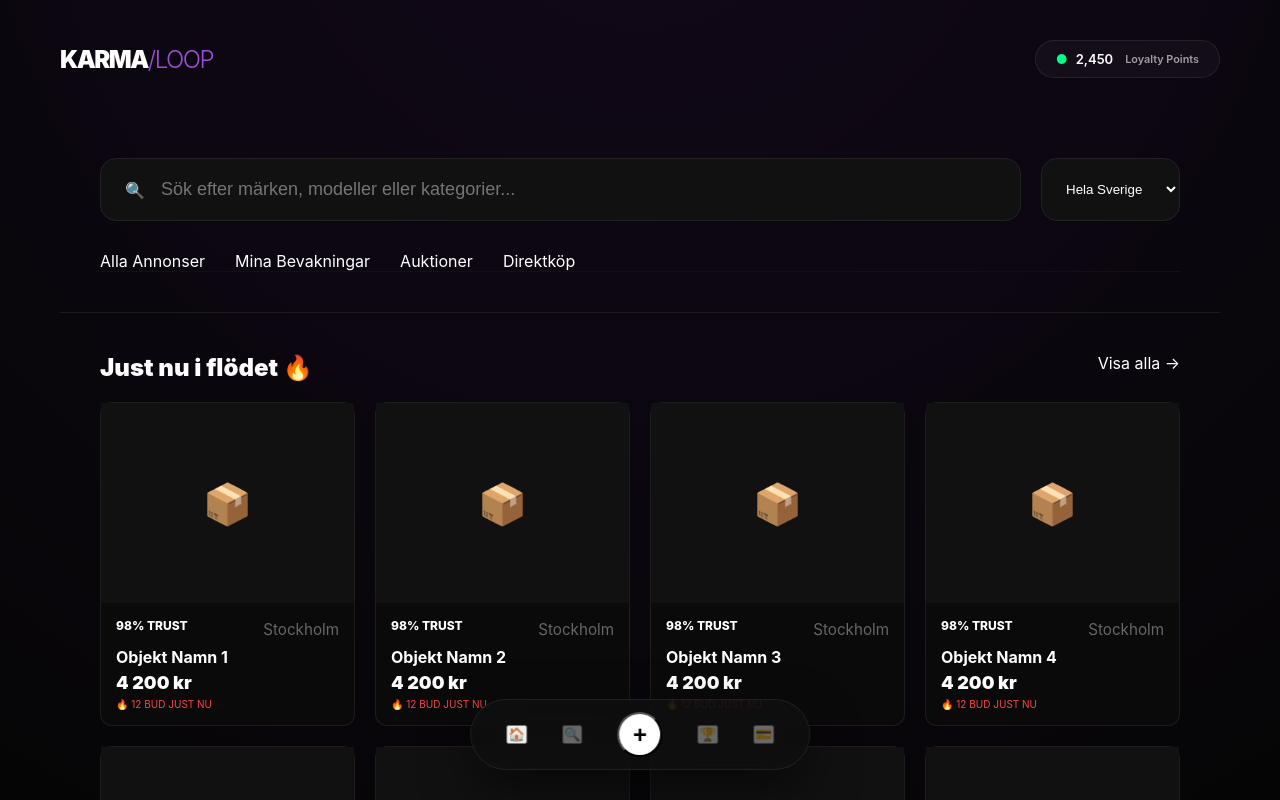
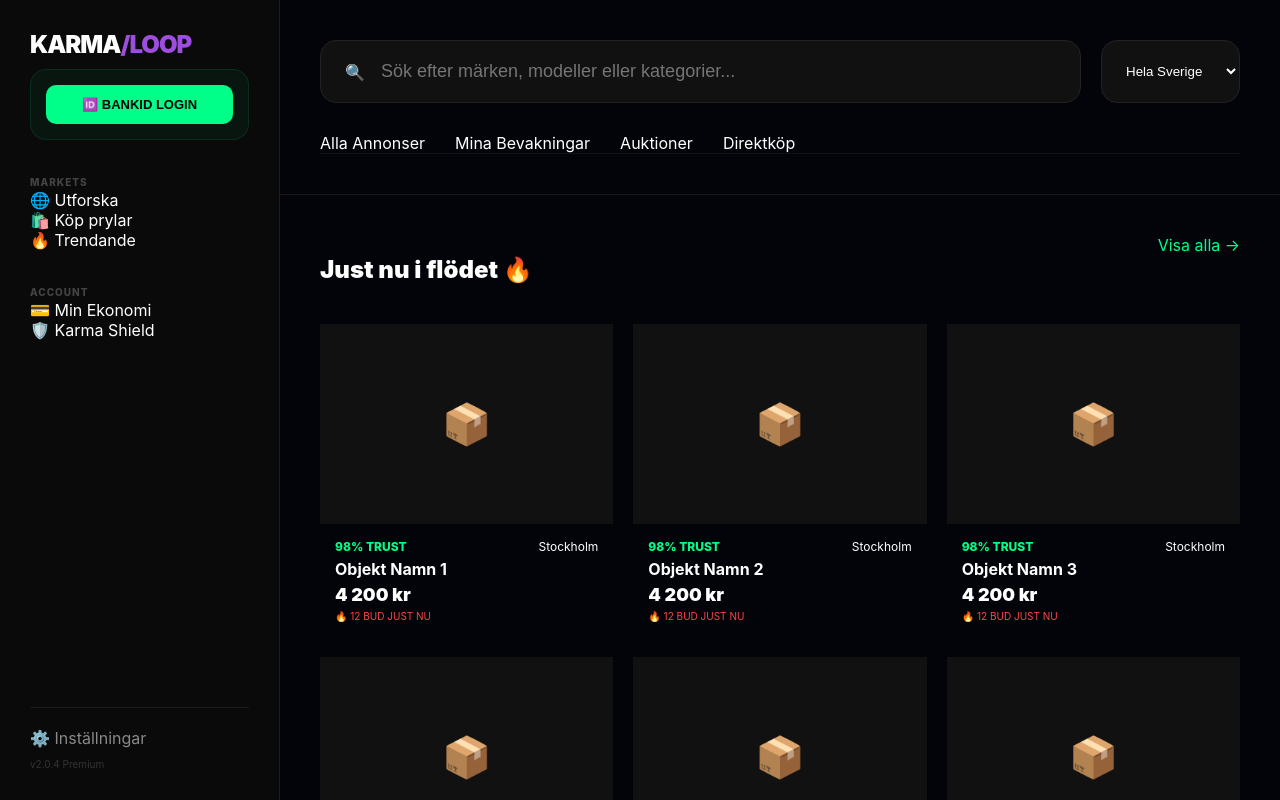
Before and after one commit to gascheckking/marketbeg-appGem, a Next.js app: page / in a window 1280 px wide. Shown: the top 800 px of the page. Built offline with nearby package versions, Linux system fonts and the light colour scheme.

Commit message:
Update layout.tsx

```diff
--- a/app/layout.tsx
+++ b/app/layout.tsx
@@ -1,5 +1,5 @@
 "use client";
-import "../styles/globals.css";
+import './globals.css';
 import { usePathname, useRouter } from 'next/navigation';
 
 export default function RootLayout({ children }: { children: React.ReactNode }) {
@@ -13,37 +13,61 @@ export default function RootLayout({ children }: { children: React.ReactNode })
         <meta name="viewport" content="width=device-width, initial-scale=1, maximum-scale=1, user-scalable=0"/>
       </head>
       <body>
-        <div className="web-container">
-          <div className="bg-glow"></div>
+        <div style={{ display: 'flex', minHeight: '100vh', width: '100vw', background: '#02040a' }}>
 
-          <div className="content-wrapper">
-            {/* HEADER - Nu med KARMA/LOOP och Loyalty Points */}
-            <header className="main-nav">
-              <div className="logo" onClick={() => router.push('/')}>
-                KARMA<span>/LOOP</span>
+          {/* SIDEBAR - Täcker hela vänstersidan på PC */}
+          <aside style={{
+            width: '280px',
+            borderRight: '1px solid rgba(255,255,255,0.08)',
+            background: '#0a0a0a',
+            padding: '30px',
+            position: 'sticky',
+            top: 0,
+            height: '100vh',
+            display: 'flex',
+            flexDirection: 'column',
+            zIndex: 1000
+          }}>
+            <div
+              onClick={() => router.push('/')}
+              style={{ fontWeight: 900, fontSize: '24px', marginBottom: '10px', cursor: 'pointer', letterSpacing: '-1px' }}
+            >
+              KARMA<span style={{color: '#9d4edd'}}>/LOOP</span>
+            </div>
+
+            {/* BankID direkt under loggan */}
+            <div style={{ padding: '15px', background: 'rgba(0,255,136,0.05)', borderRadius: '16px', border: '1px solid rgba(0,255,136,0.1)', marginBottom: '30px' }}>
+              <button style={{
+                width: '100%', background: '#00ff88', color: '#000', border: 'none', padding: '12px',
+                borderRadius: '10px', fontWeight: 900, cursor: 'pointer', fontSize: '13px'
+              }}>🆔 BANKID LOGIN</button>
+            </div>
+
+            <nav style={{ flex: 1 }}>
+              <div style={{ marginBottom: '30px' }}>
+                <small style={{ color: '#444', letterSpacing: '1px', fontWeight: 800, fontSize: '10px' }}>MARKETS</small>
+                <div onClick={() => router.push('/')} className={`nav-item ${pathname === '/' ? 'active' : ''}`}>🌐 Utforska</div>
+                <div onClick={() => router.push('/search')} className="nav-item">🛍️ Köp prylar</div>
+                <div className="nav-item">🔥 Trendande</div>
               </div>
 
-              <div className="nav-stats" onClick={() => router.push('/points')} style={{cursor: 'pointer'}}>
-                <div className="stat-pill">
-                  <span style={{ color: '#00ff88' }}>●</span> 2,450 <small style={{ marginLeft: '4px', opacity: 0.6 }}>Loyalty Points</small>
-                </div>
+              <div style={{ marginBottom: '30px' }}>
+                <small style={{ color: '#444', letterSpacing: '1px', fontWeight: 800, fontSize: '10px' }}>ACCOUNT</small>
+                <div onClick={() => router.push('/my-karma')} className="nav-item">💳 Min Ekonomi</div>
+                <div className="nav-item">🛡️ Karma Shield</div>
               </div>
-            </header>
+            </nav>
 
-            {/* CONTENT AREA */}
-            <main className="content-area">
-              {children}
-            </main>
+            <div style={{ borderTop: '1px solid #1a1a1a', paddingTop: '20px' }}>
+              <div className="nav-item" style={{ color: '#888' }}>⚙️ Inställningar</div>
+              <div style={{ fontSize: '10px', color: '#333', marginTop: '10px' }}>v2.0.4 Premium</div>
+            </div>
+          </aside>
 
-            {/* BOTTOM DOCK - Proffsigare navigering */}
-            <nav className="bottom-dock">
-              <button onClick={() => router.push('/')} style={{opacity: pathname === '/' ? 1 : 0.4}}>🏠</button>
-              <button onClick={() => router.push('/search')} style={{opacity: pathname === '/search' ? 1 : 0.4}}>🔍</button>
-              <button className="plus-btn" onClick={() => router.push('/sell')}>+</button>
-              <button onClick={() => router.push('/status')} style={{opacity: pathname === '/status' ? 1 : 0.4}}>🏆</button>
-              <button onClick={() => router.push('/my-karma')} style={{opacity: pathname === '/my-karma' ? 1 : 0.4}}>💳</button>
-            </nav>
-          </div>
+          {/* MAIN CONTENT - Expanderar för att fylla resten av skärmen */}
+          <main style={{ flex: 1, display: 'flex', flexDirection: 'column', width: '100%', position: 'relative' }}>
+            {children}
+          </main>
         </div>
       </body>
     </html>
```
